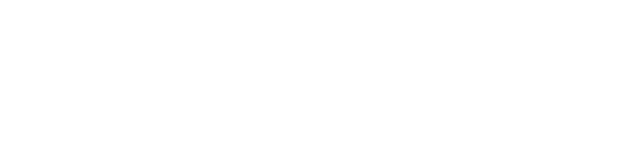
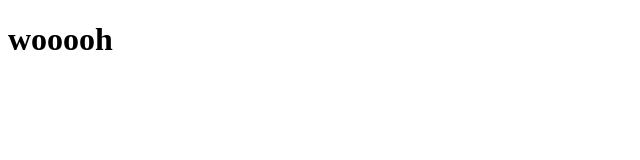
Before and after one commit to LucVaida/Testgit, a plain HTML site: page index.html in a window 1280 px wide. Shown: the whole page, without its empty margins (0-640 px from the left). Drawn offline with Linux system fonts and the light colour scheme.

Commit message:
Second commit

```diff
--- a/index.html
+++ b/index.html
@@ -4,9 +4,9 @@
     <meta charset="UTF-8">
     <meta http-equiv="X-UA-Compatible" content="IE=edge">
     <meta name="viewport" content="width=device-width, initial-scale=1.0">
-    <title>Document</title>
+    <title>Mon site</title>
 </head>
 <body>
-
+<h1>wooooh</h1>
 </body>
 </html>
--- a/style.css
+++ b/style.css
@@ -0,0 +1,4 @@
+body{
+    color: black
+
+}
```
